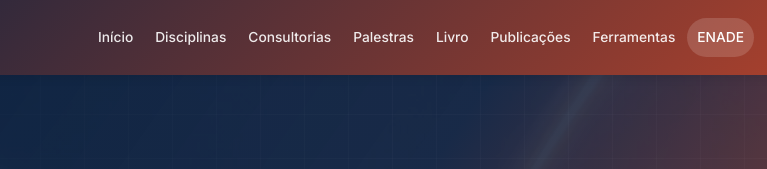
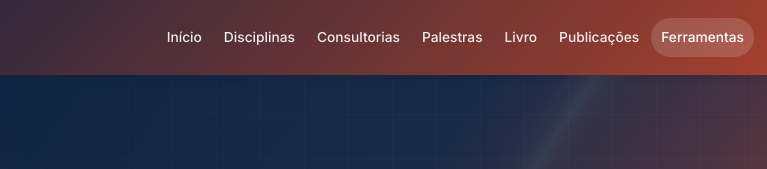
Before and after one commit to Vicduartchy/VicDuarte, a website: page gerador-enade.html in a window 1280 px wide. Shown: the top 169 px of the page, 312-1079 px from the left. Drawn offline with nearby package versions, Linux system fonts and the light colour scheme.

Commit message:
fix: remove aba ENADE do menu, mantendo acesso via Ferramentas

```diff
--- a/gerador-enade.html
+++ b/gerador-enade.html
@@ -47,8 +47,7 @@
                     <li class="nav-item"><a class="nav-link" href="palestras.html">Palestras</a></li>
                     <li class="nav-item"><a class="nav-link" href="livro.html">Livro</a></li>
                     <li class="nav-item"><a class="nav-link" href="publicacoes.html">Publicações</a></li>
-                    <li class="nav-item"><a class="nav-link" href="ferramentas.html">Ferramentas</a></li>
-                    <li class="nav-item"><a class="nav-link active" href="gerador-enade.html" aria-current="page">ENADE</a></li>
+                    <li class="nav-item"><a class="nav-link active" href="ferramentas.html" aria-current="page">Ferramentas</a></li>
                     <li class="nav-item ms-3">
                         <a class="btn btn-linkedin btn-sm" href="https://www.linkedin.com/in/vic-duarte/" target="_blank" rel="noopener noreferrer"><i class="fab fa-linkedin me-1" aria-hidden="true"></i>LinkedIn</a>
                     </li>
```
